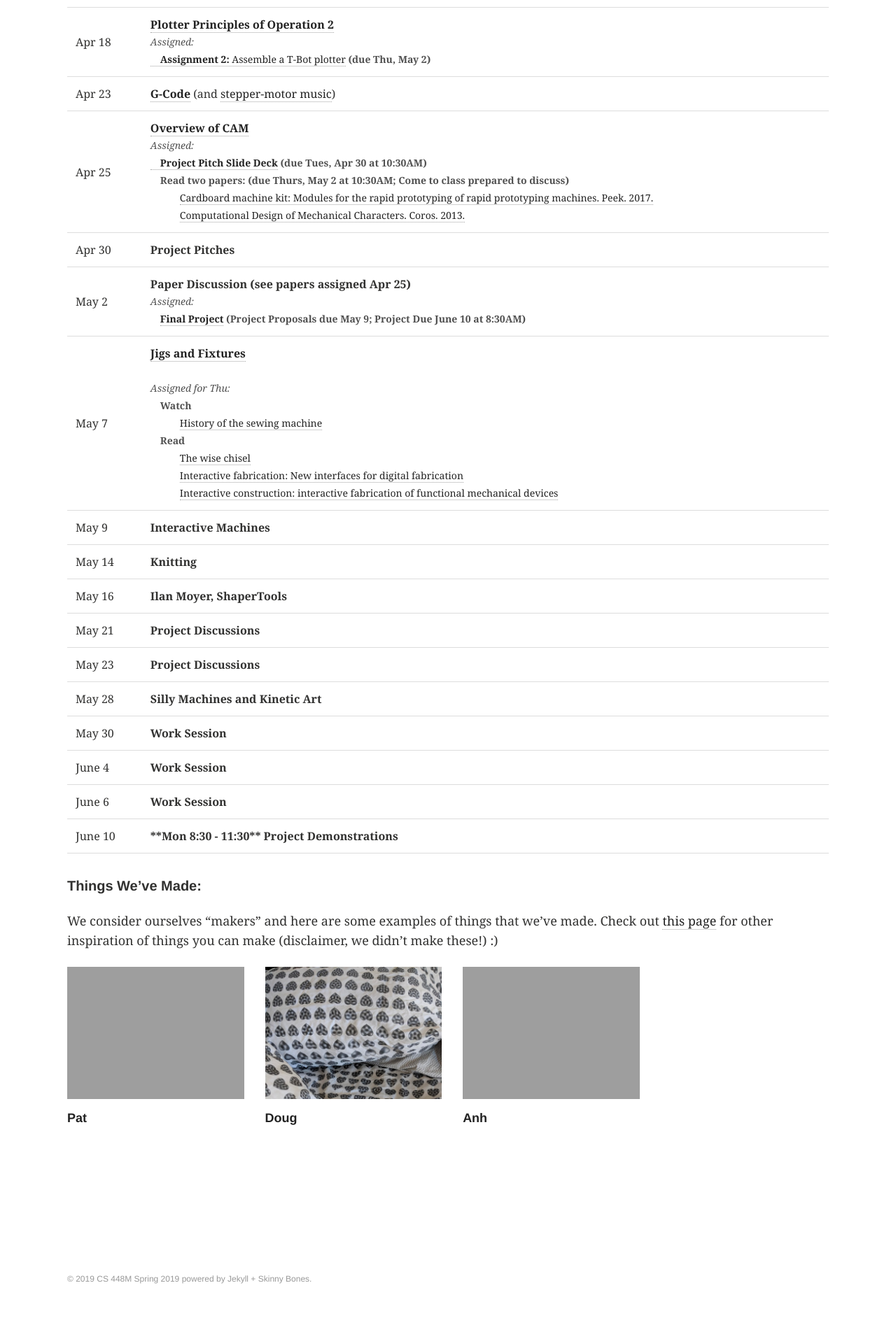
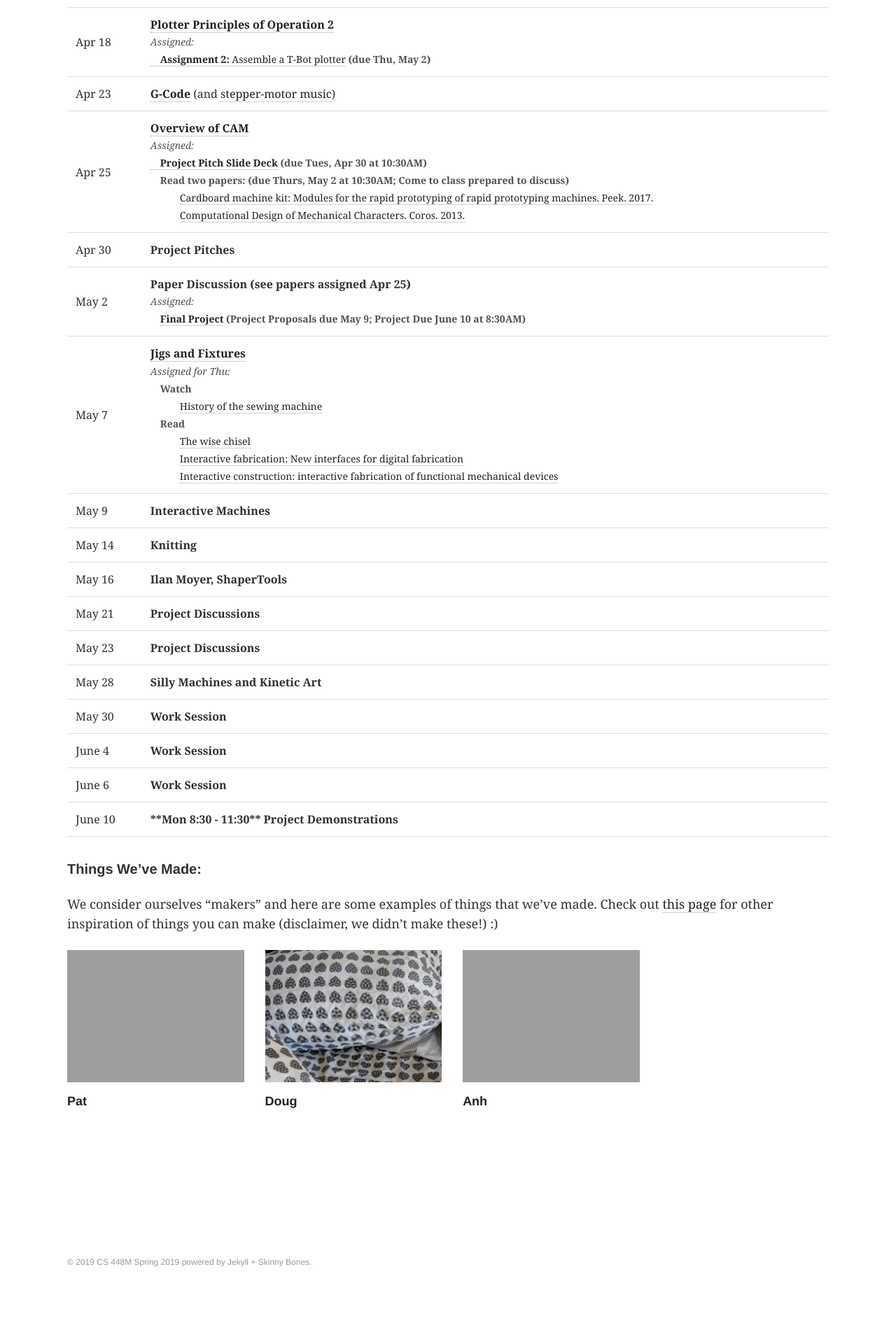
Before and after one commit to cs448m/cs448m.github.io, a Jekyll site: the page built from index.md, in a window 1280 px wide. Shown: the part 1246-3160 px from the top of the page at 70% size. Built offline with Jekyll 4.4.1, drawn with Linux system fonts in a browser that asks for light colours; after the commit the page ends 3136 px from its top, so only the background shows below that.

Commit message:
Fix formatting

```diff
--- a/index.md
+++ b/index.md
@@ -51,7 +51,7 @@ For more detailed course logistics and policies, see the [course info](/course_i
     	<br><span class="assigned"><i>Assigned:</i>
     			<br>&emsp;<b><a href="/assignments/finalproject/">Final Project</a> (Project Proposals due May 9; Project Due June 10 at 8:30AM)</b>
     	</span></td></tr>
-    <tr><td>May 7</td><td><a href="/lectures/jigs/jigs.pdf"><b>Jigs and Fixtures</b></a><br>
+    <tr><td>May 7</td><td><a href="/lectures/jigs/jigs.pdf"><b>Jigs and Fixtures</b></a>
     <span class="assigned">
     <br><i>Assigned for Thu:</i>
                 <br>&emsp;<b>Watch</b>
```
